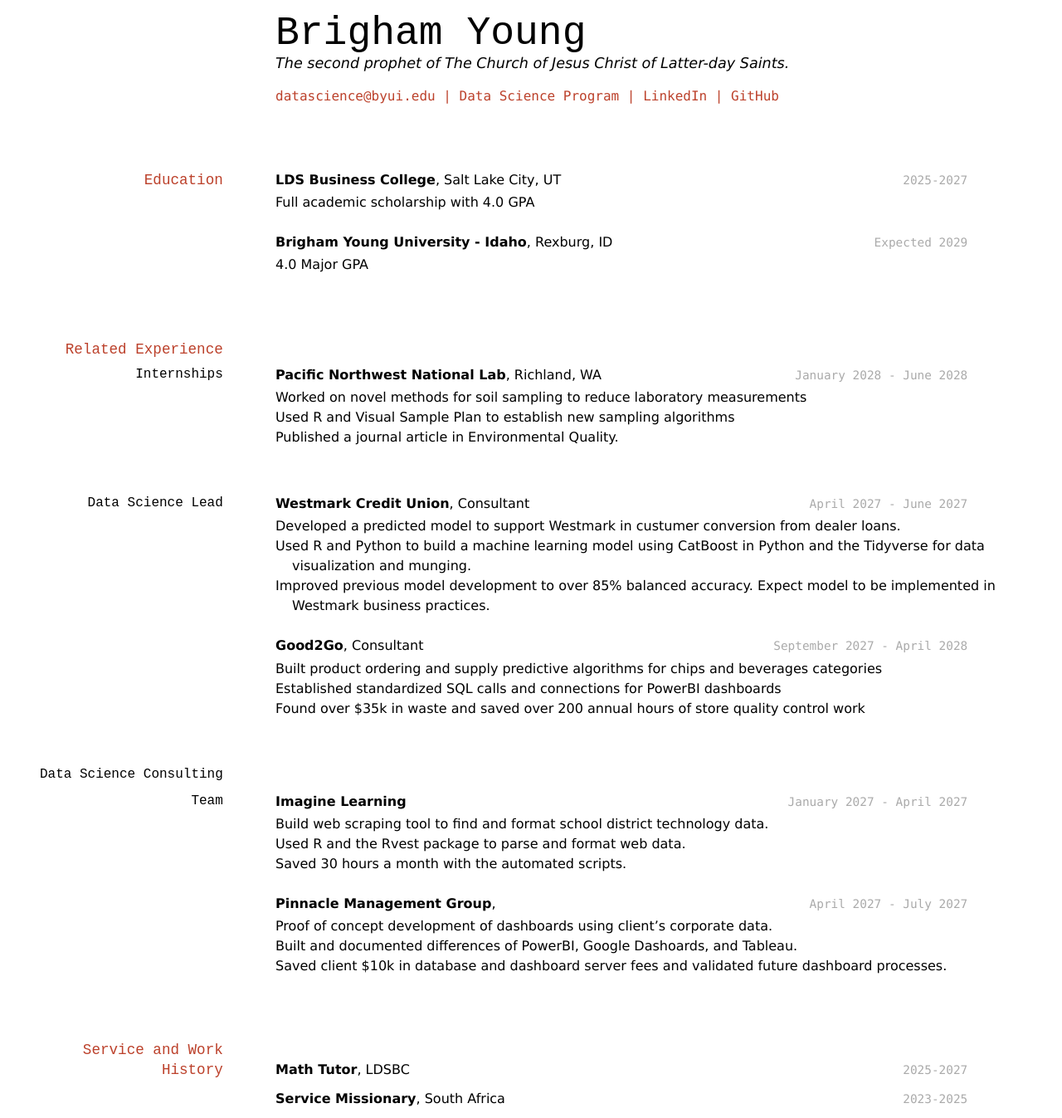
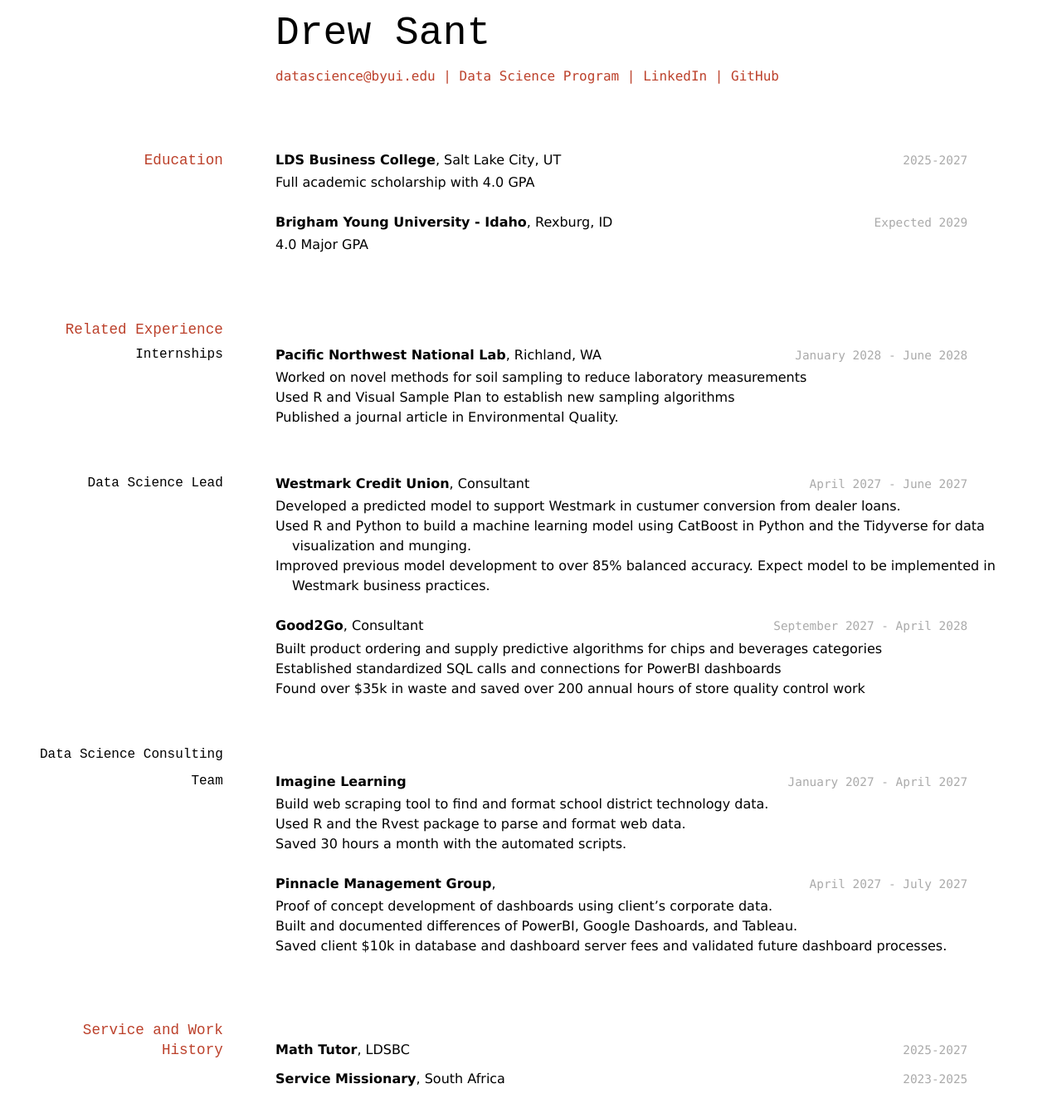
Before and after one commit to andrewg1997/drew_sant-resume, a Jekyll site: the page built from docs/index.md, in a window 1280 px wide. Shown: the whole page at 83% size. Built offline with Jekyll 4.4.1, drawn with Linux system fonts in a browser that asks for light colours; after the commit the page ends 1323 px from its top, so only the background shows below that.

Commit message:
Changed title and other

```diff
--- a/docs/index.md
+++ b/docs/index.md
@@ -1,9 +1,8 @@
 ---
 layout: cv
-title: Brigham Young's Resume
+title: Drew Sant's Resume
 ---
-# Brigham Young
-The second prophet of The Church of Jesus Christ of Latter-day Saints.
+# Drew Sant
 
 <div id="webaddress">
 <a href="datascience@byui.edu">datascience@byui.edu</a>
```
